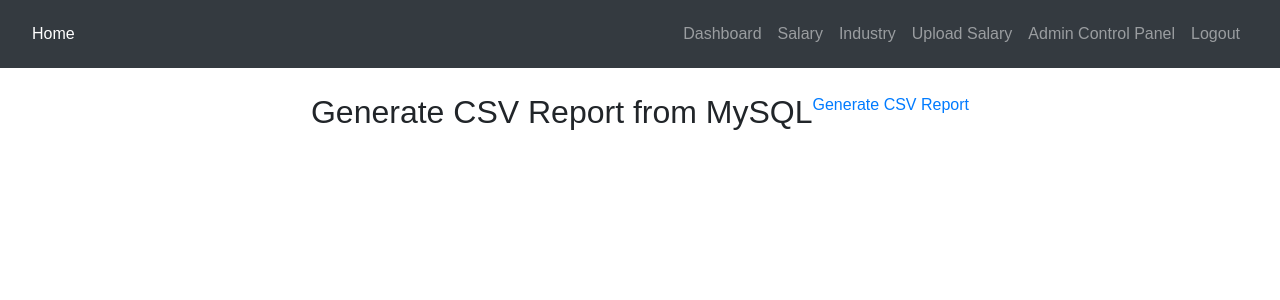
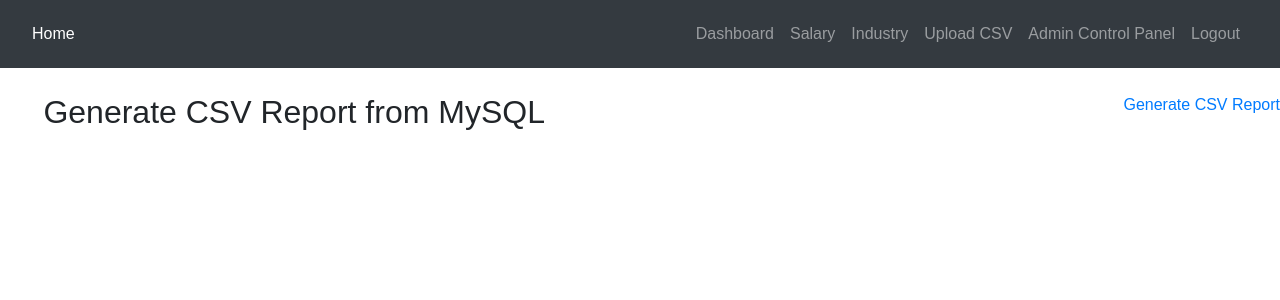
Before and after one commit to ict3x03-2022-team32/ict3x03-2022-team32, a Flask app: page /download in a window 1280 px wide. Shown: the top 300 px of the page. Run offline with Flask 3, Linux system fonts and the light colour scheme; a user stored in the database is signed in; tables that the repository leaves empty hold one stand-in row (values such as "Sample post"); parts of the project's set-up code (start-up, migrations or seed data) failed here and were passed over; some libraries are stand-ins or nearby versions.

Commit message:
Update CSV page

```diff
--- a/application/templates/downloadDataset.html
+++ b/application/templates/downloadDataset.html
@@ -1,9 +1,8 @@
 {% extends 'layout.html' %}
 {% block content %}
-<!doctype html>
-<title>Python Flask File Generate CSV Report from MySQL</title>
-<h2>Generate CSV Report from MySQL</h2>
-
+<div class="col-sm-10 ml-auto mr-auto ">
+	<h2>Generate CSV Report from MySQL</h2>
+</div>
 <p>
 	<a href="{{ url_for('.download_report') }}">Generate CSV Report</a>
 </p>
--- a/application/templates/layout.html
+++ b/application/templates/layout.html
@@ -114,7 +114,7 @@ body {
                                 {% if current_user.is_admin() %}
                                 <a class="nav-item nav-link" href="{{ url_for('employments') }}">Salary</a>
                                 <a class="nav-item nav-link" href="{{ url_for('industry2') }}">Industry</a>
-                                <a class="nav-item nav-link" href="{{ url_for('industry2') }}">Upload Salary</a>
+                                <a class="nav-item nav-link" href="{{ url_for('upload') }}">Upload CSV</a>
                                 <a class="nav-item nav-link" href="{{ url_for('control_panel')}}">Admin Control Panel</a>
                                 {% endif %}
                                 <a class="nav-link" href="{{ url_for('logout_page') }}">Logout</a>
```
